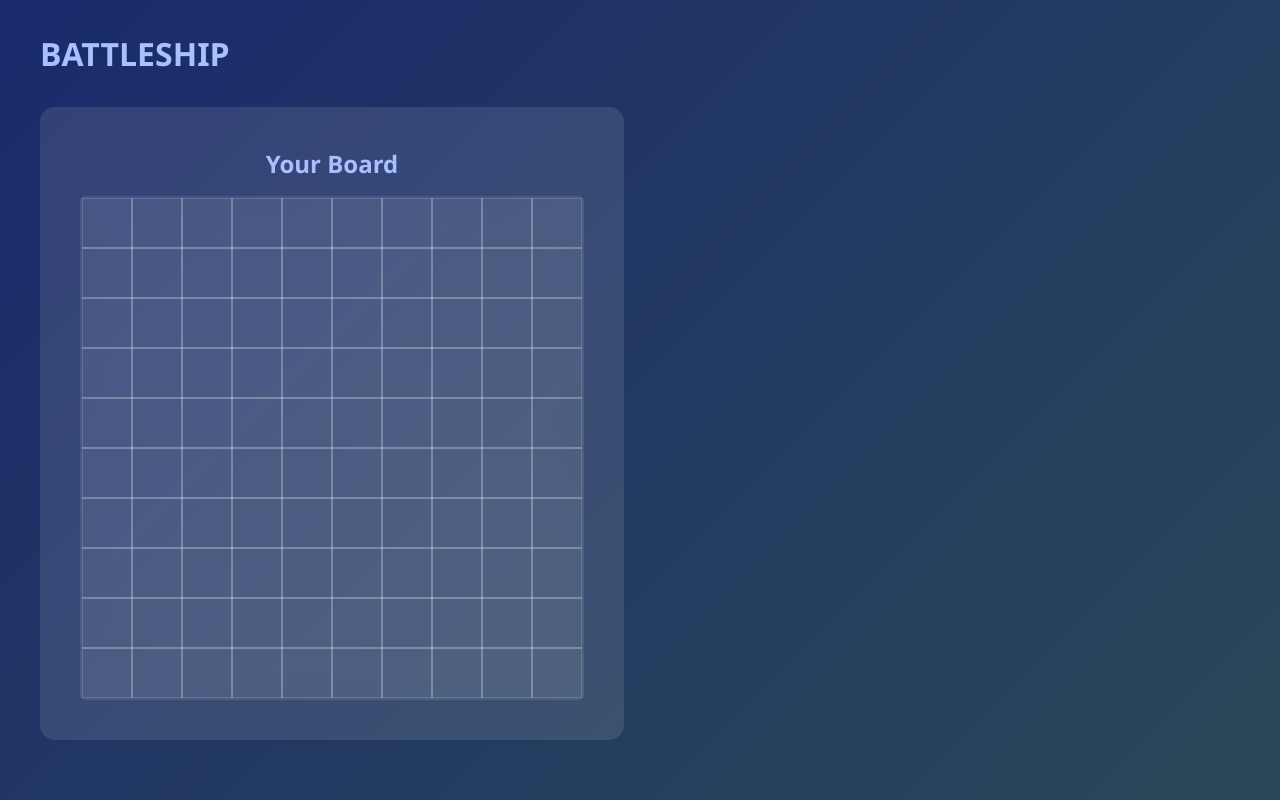
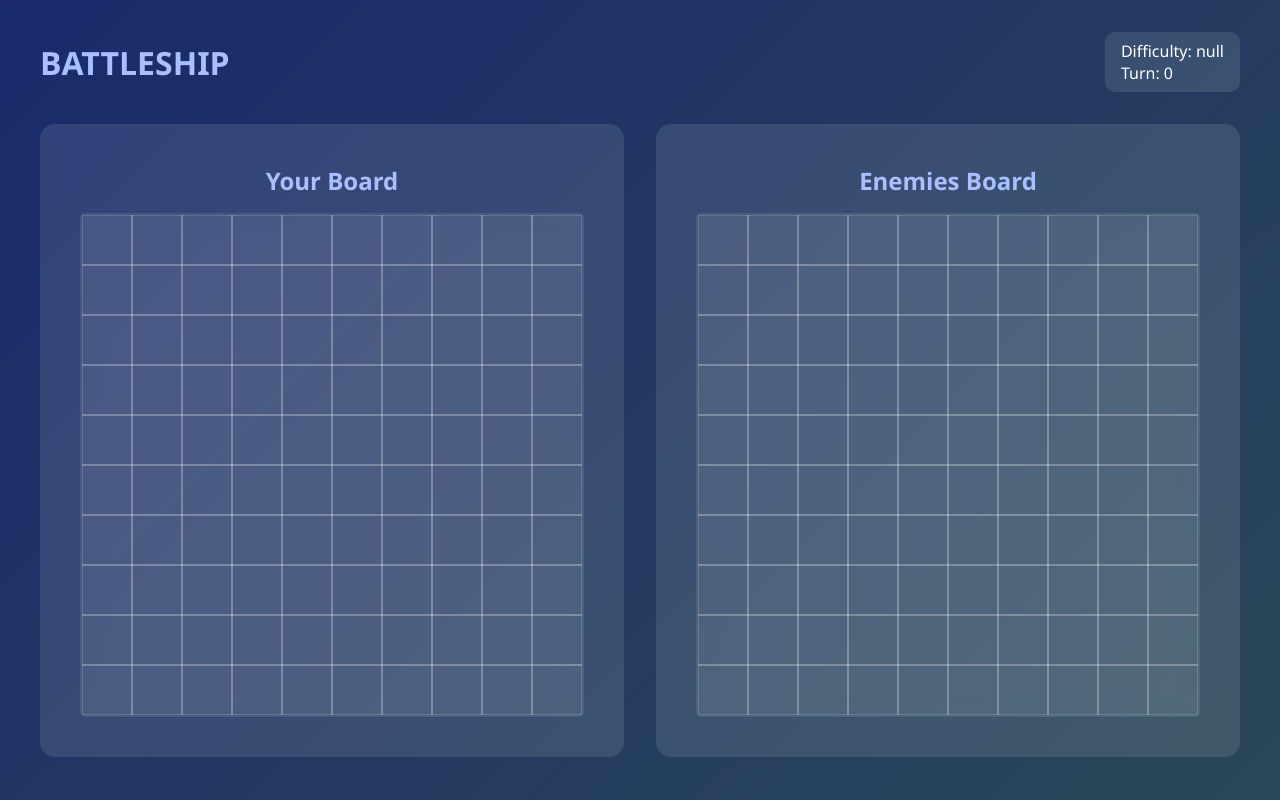
Before and after one commit to danilomm0/Battleship-Online, a website: page public/game.html in a window 1280 px wide. Drawn offline with nearby package versions, Linux system fonts and the light colour scheme; no server answers.

Commit message:
Fixed merging issues

```diff
--- a/public/css/style.css
+++ b/public/css/style.css
@@ -100,7 +100,7 @@ body {
 .button2,
 .button3 {
   border-radius: 25px;
-  background: rgba(255, 196, 3, 0.1);
+  background: rgba(255, 255, 255, 0.1);
   border: 2px solid #a8c0ff;
   color: #a8c0ff;
   cursor: pointer;
--- a/public/game.html
+++ b/public/game.html
@@ -18,7 +18,7 @@
     <div class="game-container">
         <header class="header">
             <h1 class="title">BATTLESHIP</h1>
-            <div class="game-info hidden">
+            <div class="game-info">
                 <div>Difficulty:
                     <span id="difficulty">null</span>
                 </div>
@@ -31,10 +31,12 @@
                 <h2 class="board-title">Your Board</h2>
                 <div class="grid" id="playerBoard">
                 </div>
-                <div class="board hidden">
-                    <h2 class="board-title"><span id="enemyName">Enemies</span>
-                        Board</h2>
-                    <div class="grid" id="enemyBoard"></div>
+            </div>
+            <div class="board">
+                <h2 class="board-title"><span id="enemyName">Enemies</span>
+                    Board</h2>
+                <div class="grid" id="enemyBoard">
+                    <!-- Grid cells will be generated by JavaScript -->
                 </div>
             </div>
         </div>
```
Also changed, not shown: public/images/Submarine.png (deleted).
